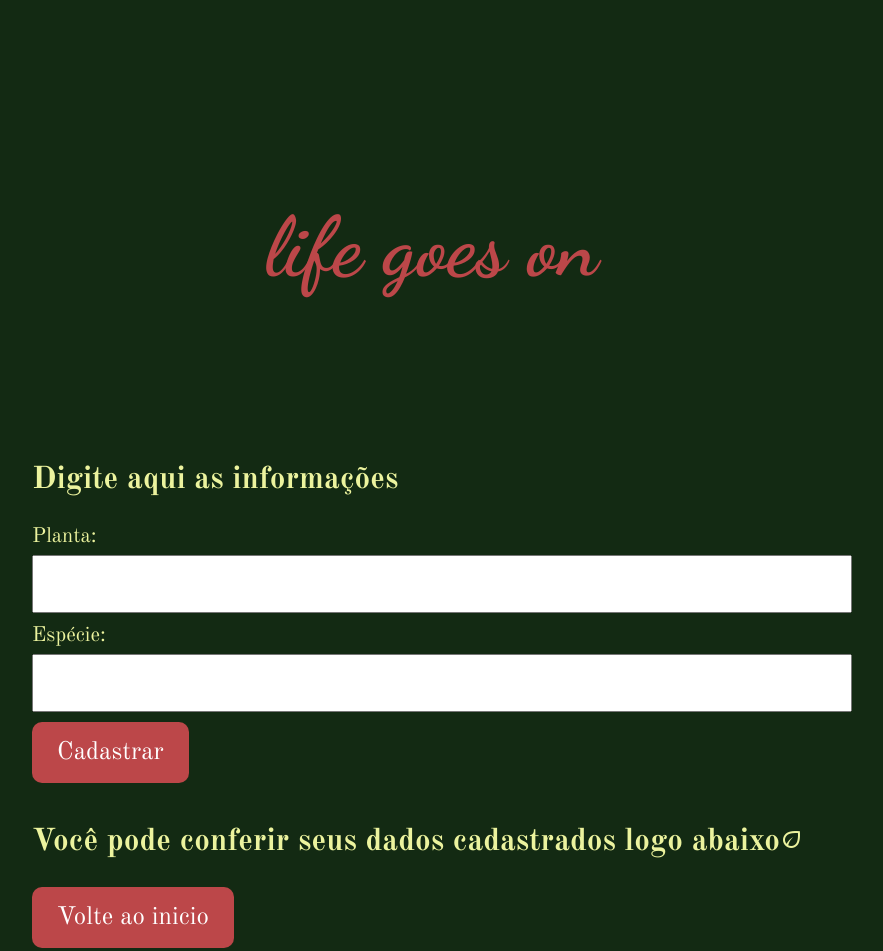
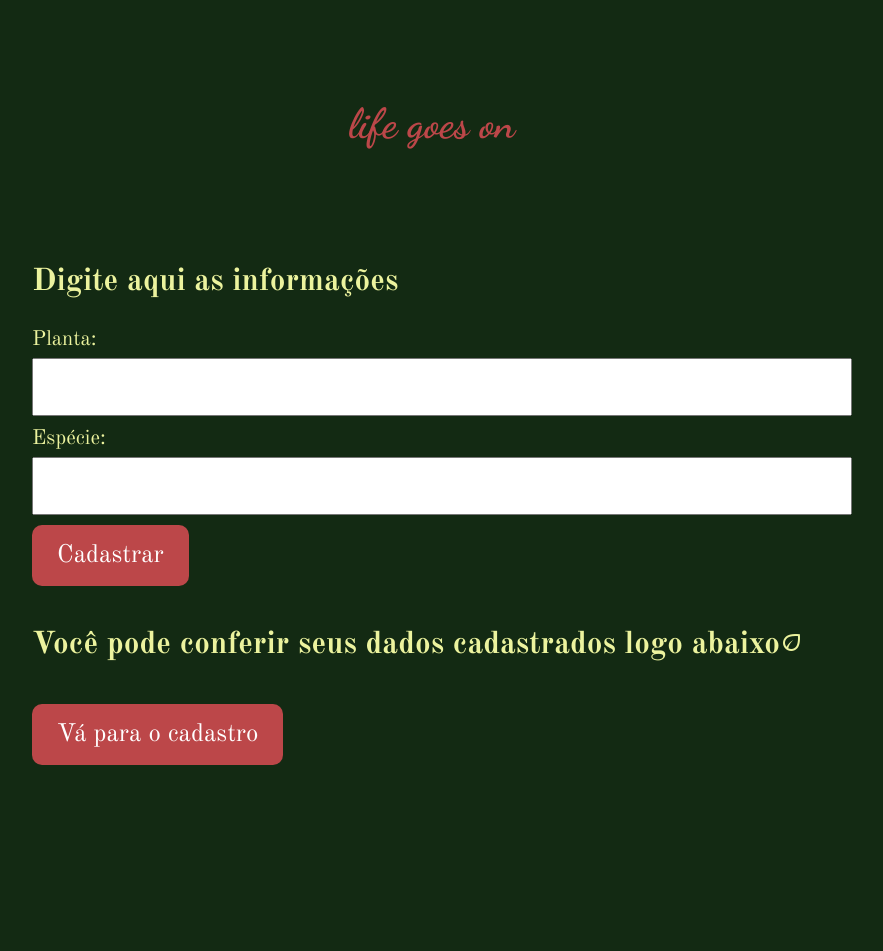
Before and after one commit to RebecaBarbosa6/miniprojeto-M2, a plain HTML site: page tela de cadastro/cadastro.html in a window 1280 px wide. Shown: the whole page, without its empty margins (208-1091 px from the left). After the commit the page ends 855 px from the top, so only its background shows below. Drawn offline with nearby package versions, Linux system fonts and the light colour scheme.

Commit message:
implementando funcionalidades

```diff
--- a/index.html
+++ b/index.html
@@ -1,5 +1,5 @@
 <!DOCTYPE html>
-<html lang="en">
+<html lang="pt-br">
 <head>
     <meta charset="UTF-8">
     <meta name="viewport" content="width=device-width, initial-scale=1.0">
@@ -25,6 +25,8 @@
                 O intuito do nosso site é que você possa listar todas as suas plantas a fim de que você possa visualizá-las com facilidade,para que não ocorra nenhuma partida inesperada :)</h3>
         </section>
         <a href="tela de cadastro/cadastro.html"> <button>Vá para o cadastro</button></a>
+        <script src="tela de cadastro/script.js"></script>
+
     </main>
 </body>
 </html>
--- a/tela de cadastro/cadastro.css
+++ b/tela de cadastro/cadastro.css
@@ -1,12 +1,12 @@
 body {
     font-family: "Old Standard TT", serif;
-    font-weight: 400;
+    font-weight: 200;
     font-size: 130%;
     font-style: normal;
     background-color:#132A13;
     color: #ECF39E;
     margin: 0;
-    padding: 100px;
+    padding: 50px;
 }
 
 header {
@@ -16,8 +16,8 @@ header {
     font-family: "Dancing Script", cursive;
     color: #bc4749;
     font-optical-sizing: auto;
-    font-weight: 400;
-    font-size: 200%;
+    font-weight: 300;
+    font-size: 100%;
     font-style: normal;
 
 }
--- a/tela de cadastro/cadastro.html
+++ b/tela de cadastro/cadastro.html
@@ -1,5 +1,5 @@
 <!DOCTYPE html>
-<html lang="en">
+<html lang="pt-br">
 <head>
     <meta charset="UTF-8">
     <meta name="viewport" content="width=device-width, initial-scale=1.0">
@@ -34,8 +34,10 @@
         <section id="lista-section">
             <h2>Você pode conferir seus dados cadastrados logo abaixo<span class="material-symbols-outlined"> eco</span> </h2>
             <ul id="listaDados"></ul>
-            <a href="/index.html"> <button>Volte ao inicio</button></a>
+
         </section>
+        <a href="/index.html"> <button>Vá para o cadastro</button></a>
+
     </main>
 
     <script src="script.js"></script>
--- a/tela inicial/inicial.css
+++ b/tela inicial/inicial.css
@@ -1,14 +1,14 @@
 body {
     background-color:#132A13;
     color: #ECF39E;
-    margin: 100px;
-    padding: 100px;
+    margin: 50px;
+    padding: 50px;
 }
 
 h1{
     font-family: "Old Standard TT", serif;
-    font-weight: 400;
-    font-size: 400%;
+    font-weight: 100;
+    font-size: 300%;
     font-style: normal;
     display: flex;
     justify-content: center;
```
Also changed, not shown: tela de cadastro/script.js (+13 -0 lines).
